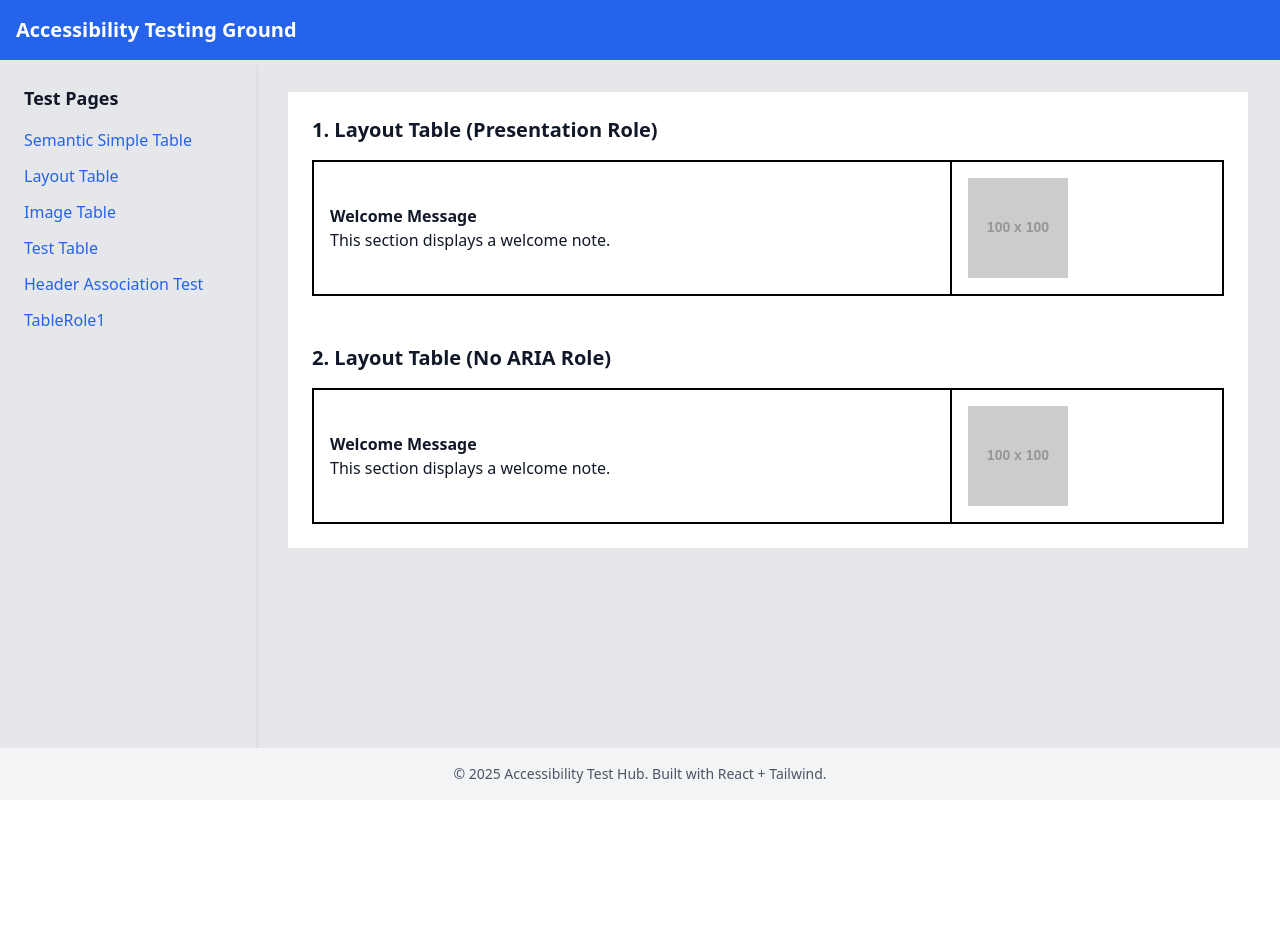
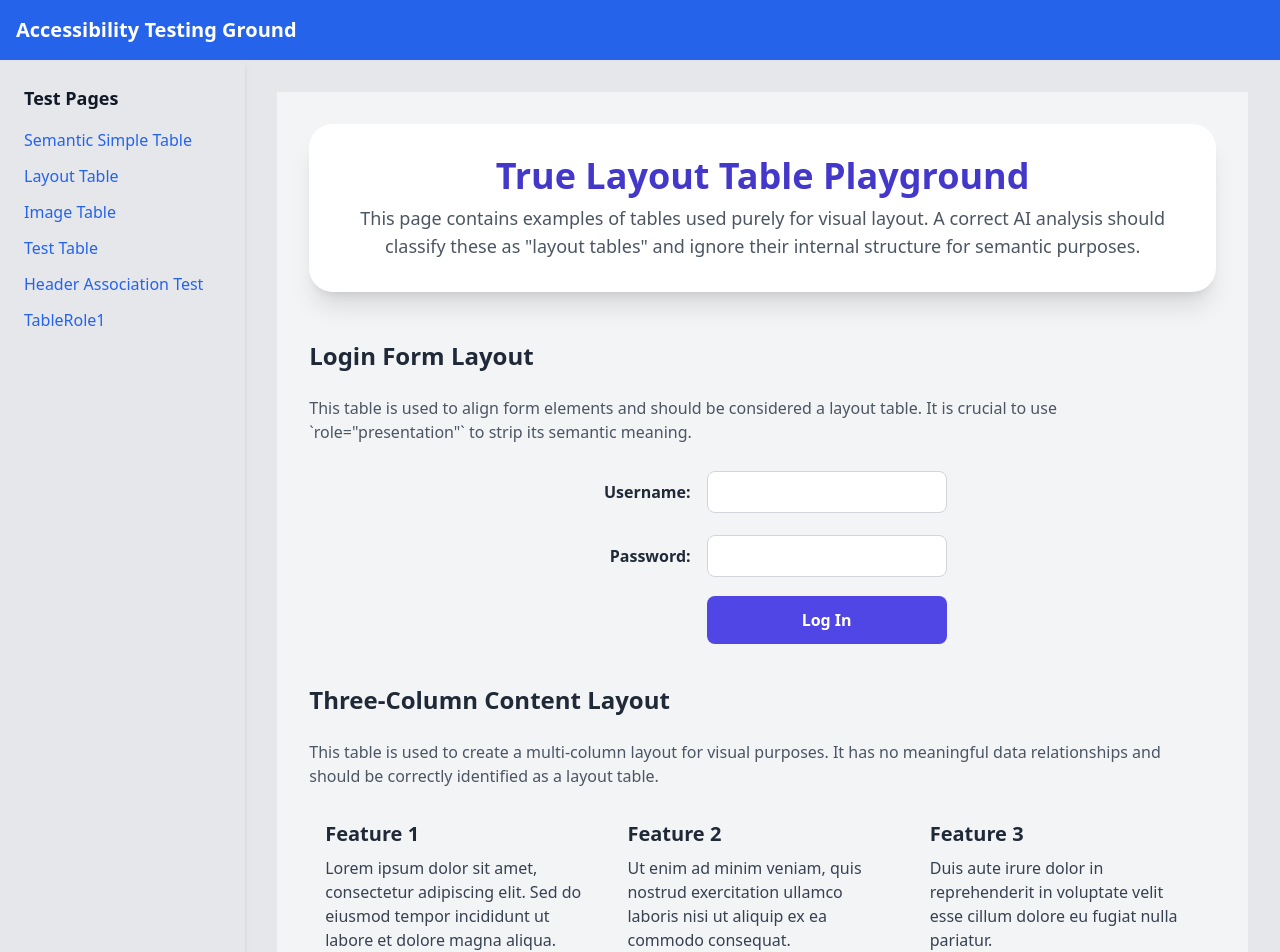
Before and after one commit to karthikveerla/a11y_webtesting, a React (Vite) app: page /layout-table in a window 1280 px wide. Shown: the top 952 px of the page. Before the commit the page ends 800 px from the top, so only its background shows below. Built offline with nearby package versions, Linux system fonts and the light colour scheme.

Commit message:
Modified Layout table component

```diff
--- a/src/pages/LayoutTable.tsx
+++ b/src/pages/LayoutTable.tsx
@@ -1,48 +1,91 @@
-const LayoutTable = () => (
- <div className="p-6 space-y-12 bg-white text-gray-900">
-      {/* ✅ Table with role="presentation" → Should PASS */}
-      <section id="section-layout-pass">
-        <h2 className="text-xl font-bold mb-4">1. Layout Table (Presentation Role)</h2>
-        <table
-          id="table-layout-pass"
-          className="w-full border-2 border-black"
-          role="presentation"
-        >
+import React from "react";
+
+const LayoutTable = () => {
+  return (
+    <div className="p-8 space-y-12 max-w-5xl mx-auto bg-gray-100 min-h-screen font-sans text-gray-800">
+
+      {/* App Header */}
+      <div className="bg-white rounded-3xl shadow-xl p-8">
+        <h1 className="text-4xl font-bold text-center text-indigo-700 mb-2">True Layout Table Playground</h1>
+        <p className="text-center text-lg text-gray-600">
+          This page contains examples of tables used purely for visual layout. A correct AI analysis should classify these as "layout tables" and ignore their internal structure for semantic purposes.
+        </p>
+      </div>
+
+      <main className="space-y-8">
+
+        {/* Scenario 1: A Login Form Layout Table */}
+        <div className="space-y-4">
+          <h2 className="text-2xl font-bold mb-6">Login Form Layout</h2>
+          <p className="text-gray-600 mb-6">
+            This table is used to align form elements and should be considered a layout table. It is crucial to use `role="presentation"` to strip its semantic meaning.
+          </p>
+          <form className="max-w-sm mx-auto">
+            <table id="login-form-layout" role="presentation" className="w-full">
               <tbody>
-            <tr>
-              <td className="border-2 border-black p-4">
-                <h3 className="font-semibold">Welcome Message</h3>
-                <p>This section displays a welcome note.</p>
+                <tr className="h-16">
+                  <td className="w-1/3 p-2 text-right font-semibold">Username:</td>
+                  <td className="w-2/3 p-2">
+                    <input type="text" id="username" className="w-full border border-gray-300 rounded-lg p-2" />
                   </td>
-              <td className="border-2 border-black p-4">
-                <img src="https://via.placeholder.com/100" alt="Illustration" />
+                </tr>
+                <tr className="h-16">
+                  <td className="w-1/3 p-2 text-right font-semibold">Password:</td>
+                  <td className="w-2/3 p-2">
+                    <input type="password" id="password" className="w-full border border-gray-300 rounded-lg p-2" />
+                  </td>
+                </tr>
+                <tr className="h-16">
+                  <td></td>
+                  <td className="p-2">
+                    <button type="submit" className="w-full bg-indigo-600 text-white font-bold p-3 rounded-lg hover:bg-indigo-700 transition-colors">Log In</button>
                   </td>
                 </tr>
               </tbody>
             </table>
-      </section>
+          </form>
+        </div>
 
-      {/* ❌ Table with no role → Should FAIL */}
-      <section id="section-layout-fail">
-        <h2 className="text-xl font-bold mb-4">2. Layout Table (No ARIA Role)</h2>
-        <table
-          id="table-layout-fail"
-          className="w-full border-2 border-black"
-        >
+        {/* Scenario 2: A Three-Column Content Layout Table */}
+        <div className="space-y-4">
+          <h2 className="text-2xl font-bold mb-6">Three-Column Content Layout</h2>
+          <p className="text-gray-600 mb-6">
+            This table is used to create a multi-column layout for visual purposes. It has no meaningful data relationships and should be correctly identified as a layout table.
+          </p>
+          <table id="content-columns-layout" role="presentation" className="w-full table-fixed">
             <tbody>
               <tr>
-              <td className="border-2 border-black p-4">
-                <h3 className="font-semibold">Welcome Message</h3>
-                <p>This section displays a welcome note.</p>
+                <td className="p-4 align-top">
+                  <h3 className="text-xl font-semibold mb-2">Feature 1</h3>
+                  <p className="text-gray-700">
+                    Lorem ipsum dolor sit amet, consectetur adipiscing elit. Sed do eiusmod tempor incididunt ut labore et dolore magna aliqua.
+                  </p>
                 </td>
-              <td className="border-2 border-black p-4">
-                <img src="https://via.placeholder.com/100" alt="Illustration" />
+                <td className="p-4 align-top">
+                  <h3 className="text-xl font-semibold mb-2">Feature 2</h3>
+                  <p className="text-gray-700">
+                    Ut enim ad minim veniam, quis nostrud exercitation ullamco laboris nisi ut aliquip ex ea commodo consequat.
+                  </p>
+                </td>
+                <td className="p-4 align-top">
+                  <h3 className="text-xl font-semibold mb-2">Feature 3</h3>
+                  <p className="text-gray-700">
+                    Duis aute irure dolor in reprehenderit in voluptate velit esse cillum dolore eu fugiat nulla pariatur.
+                  </p>
                 </td>
               </tr>
             </tbody>
           </table>
-      </section>
+        </div>
+
+      </main>
+
+      <footer className="bg-white rounded-3xl shadow-xl p-6 text-center text-gray-600">
+        <p>Example page for layout table analysis.</p>
+      </footer>
+
     </div>
   );
+};
 
 export default LayoutTable;
```
Lines whose indentation alone changed are shown as unchanged.
